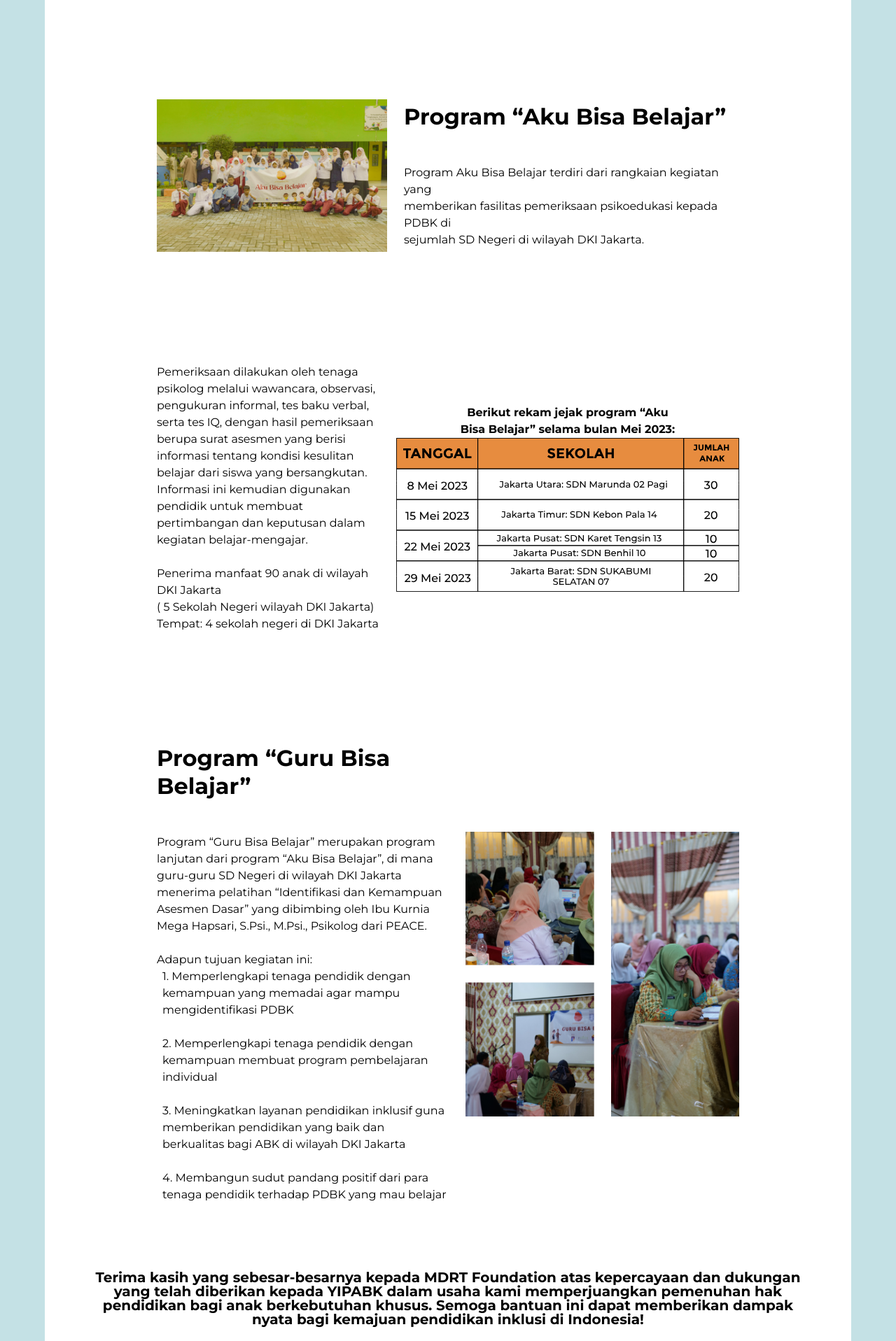
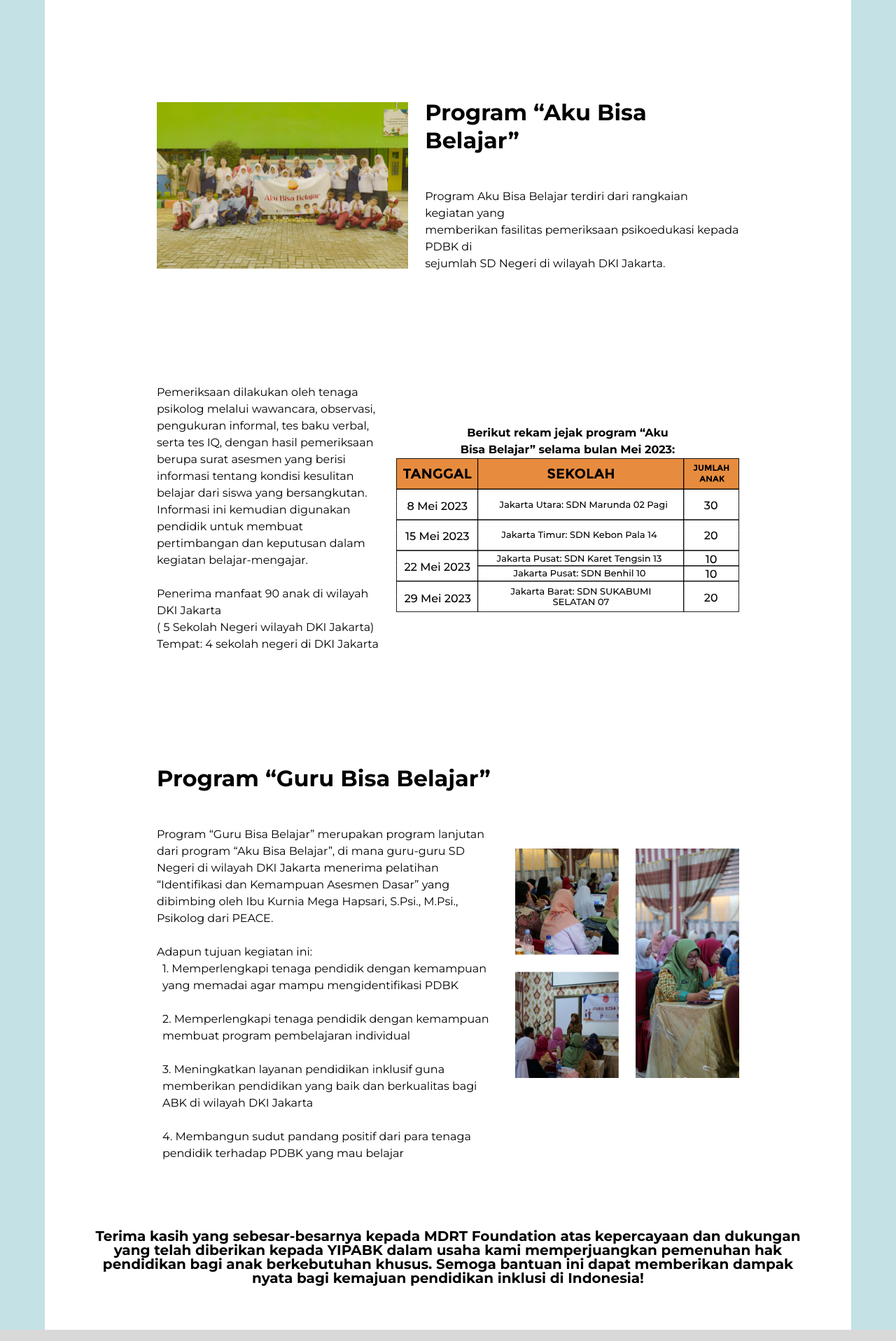
Before and after one commit to yipabk/yipabk-markmind, a React (Vite) app: page /publikasi/berita-terkini in a window 1280 px wide. Shown: the part 1922-3839 px from the top of the page at 70% size. Built offline with nearby package versions, Linux system fonts and the light colour scheme.

Commit message:
change size berita terkini

```diff
--- a/src/pages/Publikasi/BeritaTerkini/BeritaTerkini.tsx
+++ b/src/pages/Publikasi/BeritaTerkini/BeritaTerkini.tsx
@@ -10,6 +10,7 @@ import mdrt from '../../../assets/images/berita-terkini/mdrt.png'
 import peace from '../../../assets/images/berita-terkini/peace.png'
 import { PublikasiHero } from '../PublikasiHero'
 import { TableSVG } from './TableSVG'
+import { SectionWithImage } from '../../../components/commons/Section/SectionWithImage'
 
 export const BeritaTerkini = () => {
 	return (
@@ -33,7 +34,7 @@ export const BeritaTerkini = () => {
 					</div>
 					<div className='flex flex-col gap-40'>
 						<div className='flex flex-col lg:flex-row px-8 md:px-20 lg:px-40 justify-between items-center gap-8'>
-							<div data-aos='fade-left' data-aos-once='true' className='flex flex-col gap-8'>
+							<div data-aos='fade-left' data-aos-once='true' className='flex flex-col gap-8 sm:w-2/5'>
 								<img src={image1} alt='' />
 								<img src={image2} alt='' />
 							</div>
@@ -70,20 +71,20 @@ export const BeritaTerkini = () => {
 								className='w-full lg:w-1/2 flex flex-col gap-12 font-montserrat text-sm lg:text-base'>
 								<div className='whitespace-pre-line'>{`Melihat kebutuhan tersebut, YIPABK pun meluncurkan program Aku Bisa Belajar dan Guru Bisa Belajar dengan dukungan dana dari MDRT Foundation. Kedua program ini ditujukan untuk meningkatkan kualitas pendidikan yang diterima peserta didik berkebutuhan khusus (PDBK) di sekolah negeri.`}</div>
 							</div>
-							<div data-aos='fade-right' data-aos-once='true' className='flex flex-col gap-6'>
+							<div data-aos='fade-right' data-aos-once='true' className='sm:w-2/5 flex flex-col gap-6'>
 								<img src={berita} alt='' />
 							</div>
 						</div>
 						<div className='flex flex-col-reverse lg:flex-row px-8 md:px-20 lg:px-40 justify-between items-center gap-6'>
-							<div data-aos='fade-right' data-aos-once='true' className='flex flex-col gap-6'>
+							<div data-aos='fade-right' data-aos-once='true' className='flex flex-col sm:w-1/2 gap-6'>
 								<img src={image3} alt='' />
 							</div>
 							<div
 								data-aos='fade-left'
 								data-aos-once='true'
-								className='flex flex-col gap-12 font-montserrat text-sm lg:text-base'>
+								className='w-full md:w-auto flex flex-col items-center lg:items-stretch gap-12 font-montserrat text-sm lg:text-base'>
 								<div className='font-bold text-[32px] leading-10'>Program “Aku Bisa Belajar”</div>
-								<div className='whitespace-pre-line'>{`Program Aku Bisa Belajar terdiri dari rangkaian kegiatan yang
+								<div className='lg:whitespace-pre-line'>{`Program Aku Bisa Belajar terdiri dari rangkaian kegiatan yang
                   memberikan fasilitas pemeriksaan psikoedukasi kepada PDBK di
                   sejumlah SD Negeri di wilayah DKI Jakarta.`}</div>
 							</div>
@@ -118,7 +119,7 @@ export const BeritaTerkini = () => {
 							<div
 								data-aos='fade-right'
 								data-aos-once='true'
-								className='w-[70%] flex flex-col gap-12 font-montserrat text-sm lg:text-base'>
+								className='w-full lg:max-w-[70%] flex flex-col gap-12 font-montserrat text-sm lg:text-base'>
 								<div className='font-bold text-[32px] leading-10'>Program “Guru Bisa Belajar”</div>
 								<div>
 									<div className='whitespace-pre-line '>
```
